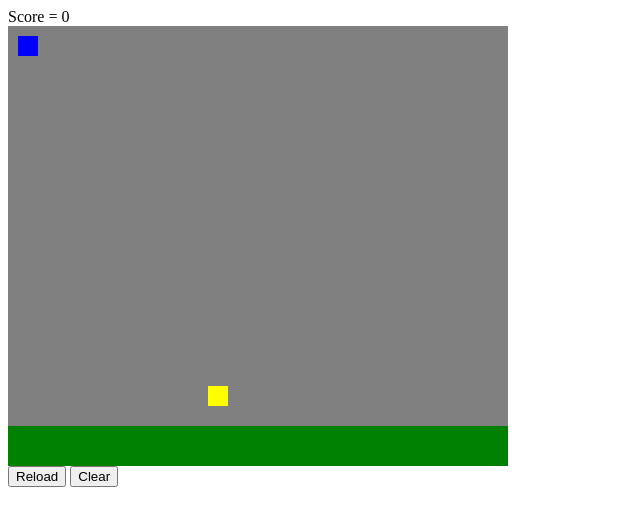
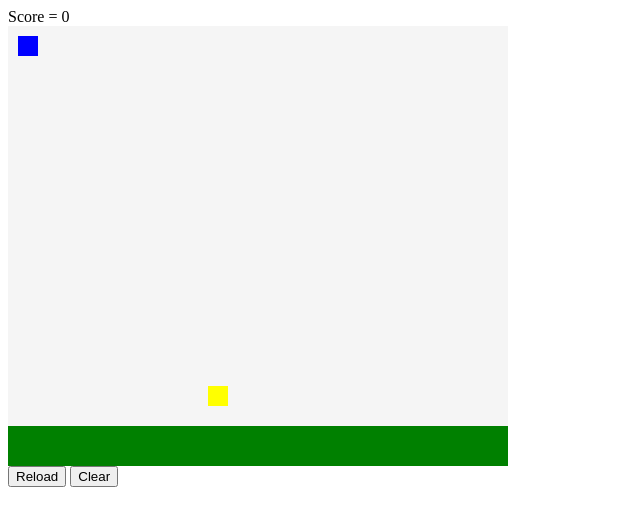
Before and after one commit to h666/snake, a plain HTML site: page index.html in a window 1280 px wide. Shown: the whole page, without its empty margins (0-640 px from the left). Drawn offline with Linux system fonts and the light colour scheme.

Commit message:
Update Background colour

```diff
--- a/styles.css
+++ b/styles.css
@@ -1,6 +1,6 @@
 
 #canvas1{
-	background-color: gray;
+	background-color: whitesmoke;
 }
 
 #canvas2{
```
